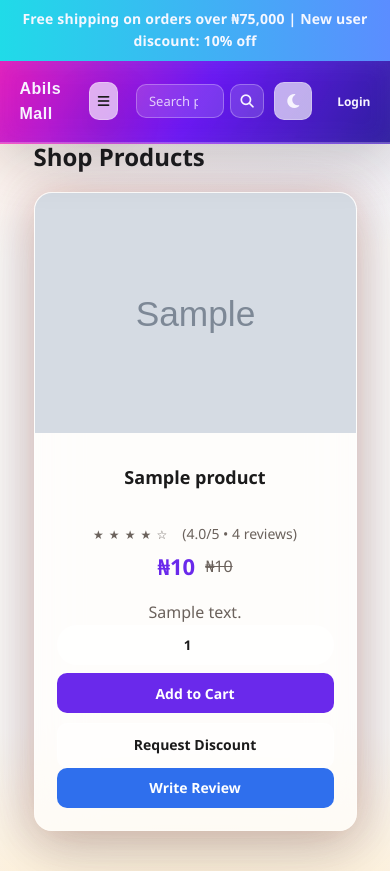
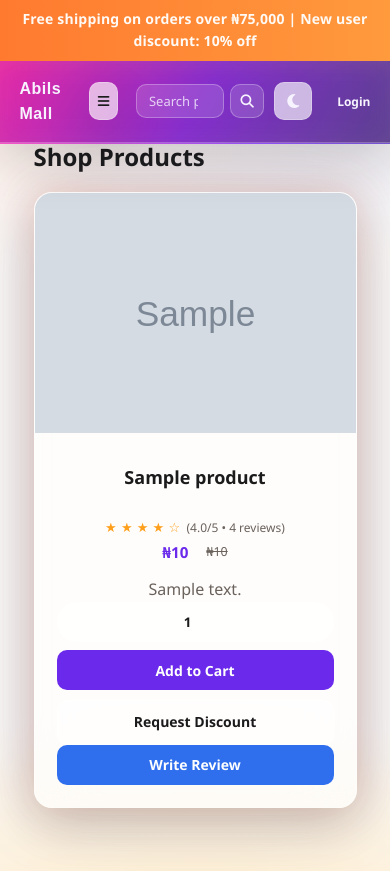
Before and after one commit to Sonbeliever/Abils-Mall, a Flask app: page /shop/products in a window 390 px wide. Shown: the top 871 px of the page. Run offline with Flask 3, Linux system fonts and the light colour scheme; tables that the repository leaves empty hold one stand-in row (values such as "Sample post"); grey boxes marked "Sample" are stand-in pictures.

Commit message:
"Refine_orange_glass_theme_and_rating_display_behavior"

```diff
--- a/static/css/style.css
+++ b/static/css/style.css
@@ -3453,12 +3453,12 @@ a.btn,
    Marketplace + Card Polish
    ============================== */
 .top-bar {
-    background: linear-gradient(90deg, #20dbe8, #5b8dff);
-    color: #f5f7ff;
+    background: linear-gradient(90deg, #ff7a2f, #ff9a3d);
+    color: #fffaf5;
 }
 
 .main-nav {
-    background: linear-gradient(120deg, rgba(242, 28, 179, 0.18), rgba(105, 24, 242, 0.18), rgba(47, 31, 159, 0.22));
+    background: linear-gradient(120deg, rgba(255, 106, 61, 0.18), rgba(255, 143, 31, 0.18), rgba(255, 185, 92, 0.22));
 }
 
 .market-simple .main-content {
@@ -3509,6 +3509,19 @@ a.btn,
     justify-content: center;
 }
 
+.product-price {
+    gap: 8px;
+}
+
+.product-price .current-price {
+    font-size: 1.02rem;
+    line-height: 1.2;
+}
+
+.product-price .original-price {
+    font-size: 0.86rem;
+}
+
 .product-snippet {
     text-align: center;
 }
@@ -3559,4 +3572,41 @@ a.btn,
         width: 100%;
         justify-content: center;
     }
-}
+
+    .product-rating {
+        display: flex;
+        flex-direction: row;
+        flex-wrap: nowrap;
+        justify-content: center;
+        align-items: center;
+        gap: 6px;
+    }
+
+    .product-rating .stars {
+        white-space: nowrap;
+        letter-spacing: 0.4px;
+        font-size: 13px;
+    }
+
+.product-rating .rating-count {
+    font-size: 12px;
+    margin-left: 0;
+    white-space: nowrap;
+}
+
+    .product-price .current-price {
+        font-size: 0.95rem;
+    }
+
+    .product-price .original-price {
+        font-size: 0.78rem;
+    }
+}
+
+.product-rating .stars {
+    color: #c7c7c7;
+}
+
+.product-rating.rated .stars {
+    color: #ff9f1c;
+}
--- a/templates/marketplace.html
+++ b/templates/marketplace.html
@@ -36,7 +36,7 @@
                     <div class="product-title">{{ product.name }}</div>
                     {% set avg_rating = product.rating_avg or 4.0 %}
                     {% set total_ratings = product.rating_count or 0 %}
-                    <div class="product-rating">
+                    <div class="product-rating{% if total_ratings > 0 %} rated{% endif %}">
                         <span class="stars">
                             {% for i in range(1, 6) %}
                                 {% if i <= avg_rating %}★{% else %}☆{% endif %}
@@ -44,8 +44,6 @@
                         </span>
                         {% if total_ratings > 0 %}
                             <span class="rating-count">({{ "%.1f"|format(avg_rating) }}/5 • {{ total_ratings }} review{% if total_ratings != 1 %}s{% endif %})</span>
-                        {% else %}
-                            <span class="rating-count">(4.0/5 starter rating)</span>
                         {% endif %}
                     </div>
                     <div class="product-price">
--- a/templates/shop_products.html
+++ b/templates/shop_products.html
@@ -28,7 +28,7 @@
                     <div class="product-title">{{ product.name }}</div>
                     {% set avg_rating = product.rating_avg or 4.0 %}
                     {% set total_ratings = product.rating_count or 0 %}
-                    <div class="product-rating">
+                    <div class="product-rating{% if total_ratings > 0 %} rated{% endif %}">
                         <span class="stars">
                             {% for i in range(1, 6) %}
                                 {% if i <= avg_rating %}★{% else %}☆{% endif %}
@@ -36,8 +36,6 @@
                         </span>
                         {% if total_ratings > 0 %}
                             <span class="rating-count">({{ "%.1f"|format(avg_rating) }}/5 • {{ total_ratings }} review{% if total_ratings != 1 %}s{% endif %})</span>
-                        {% else %}
-                            <span class="rating-count">(4.0/5 starter rating)</span>
                         {% endif %}
                     </div>
                     <div class="product-price">
```
Also changed, not shown: static/css/landing.css (+15 -15 lines).
